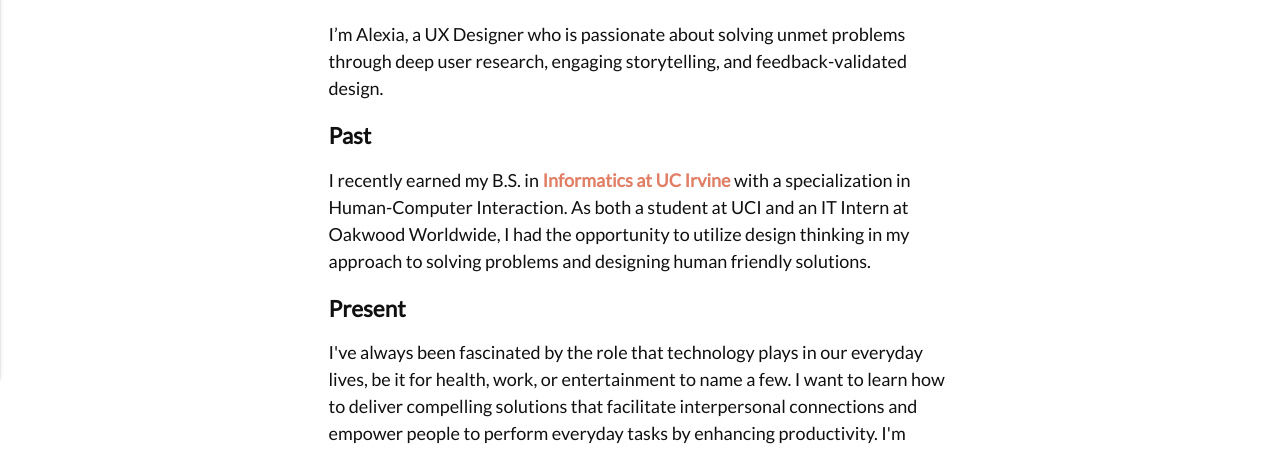
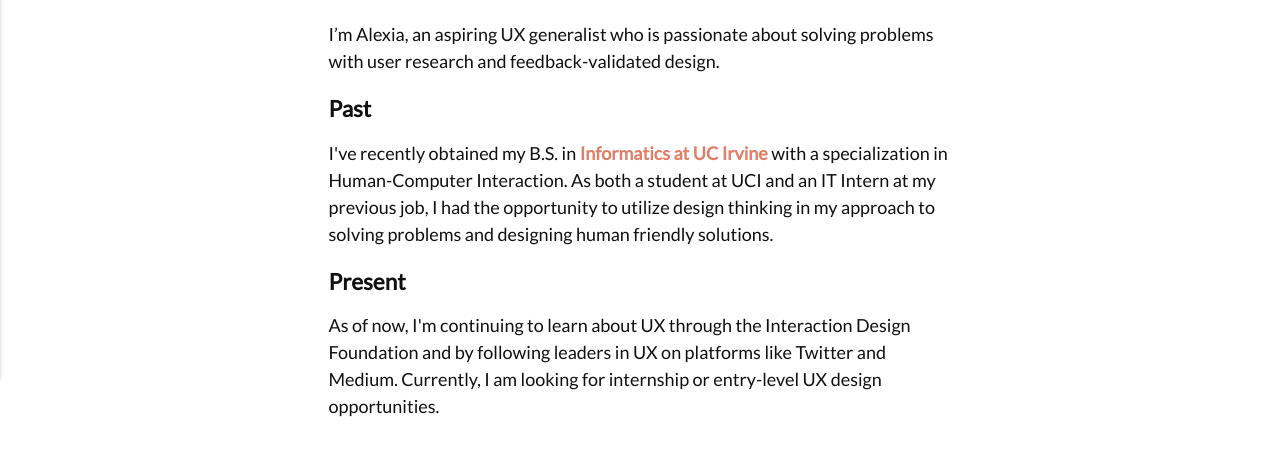
Before and after one commit to alexia-martinez/alexiabareno.github.io, a plain HTML site: page about.html in a window 1280 px wide. Shown: the part 482-931 px from the top of the page. Drawn offline with nearby package versions, Linux system fonts and the light colour scheme.

Commit message:
Updated about

```diff
--- a/about.html
+++ b/about.html
@@ -52,27 +52,24 @@
         <div class="exception2 wrapper">
             <h1>Hey there!</h1>
             <p>
-                I’m Alexia, a UX Designer who is passionate about solving unmet problems through deep user research,
-                engaging storytelling, and feedback-validated design.
+                I’m Alexia, an aspiring UX generalist who is passionate about solving problems with user research
+                and feedback-validated design.
             </p>
         </div>
 
         <div class="exception2 wrapper">
             <h3>Past</h3>
             <p>
-                I recently earned my B.S. in
+                I've recently obtained my B.S. in
                 <a class="link" target="_blank" href="https://www.informatics.uci.edu/">Informatics at UC Irvine</a>
                 with a specialization in Human-Computer Interaction. As both a student at UCI and an IT Intern at
-                Oakwood Worldwide, I had the opportunity to utilize design thinking in my approach to solving
+                my previous job, I had the opportunity to utilize design thinking in my approach to solving
                 problems and designing human friendly solutions.
             </p>
 
             <h3>Present</h3>
             <p>
-                I've always been fascinated by the role that technology plays in our everyday lives, be it for health, work,
-                or entertainment to name a few. I want to learn how to deliver compelling solutions that facilitate
-                interpersonal connections and empower people to perform everyday tasks by enhancing productivity.
-                I'm continuing to learn about the field through the Interaction Design Foundation and by following
+                As of now, I'm continuing to learn about UX through the Interaction Design Foundation and by following
                 leaders in UX on platforms like Twitter and Medium. Currently, I am looking for internship or entry-level
                 UX design opportunities.
             </p>
```
Also changed, not shown: index.html (+1 -1 lines).
